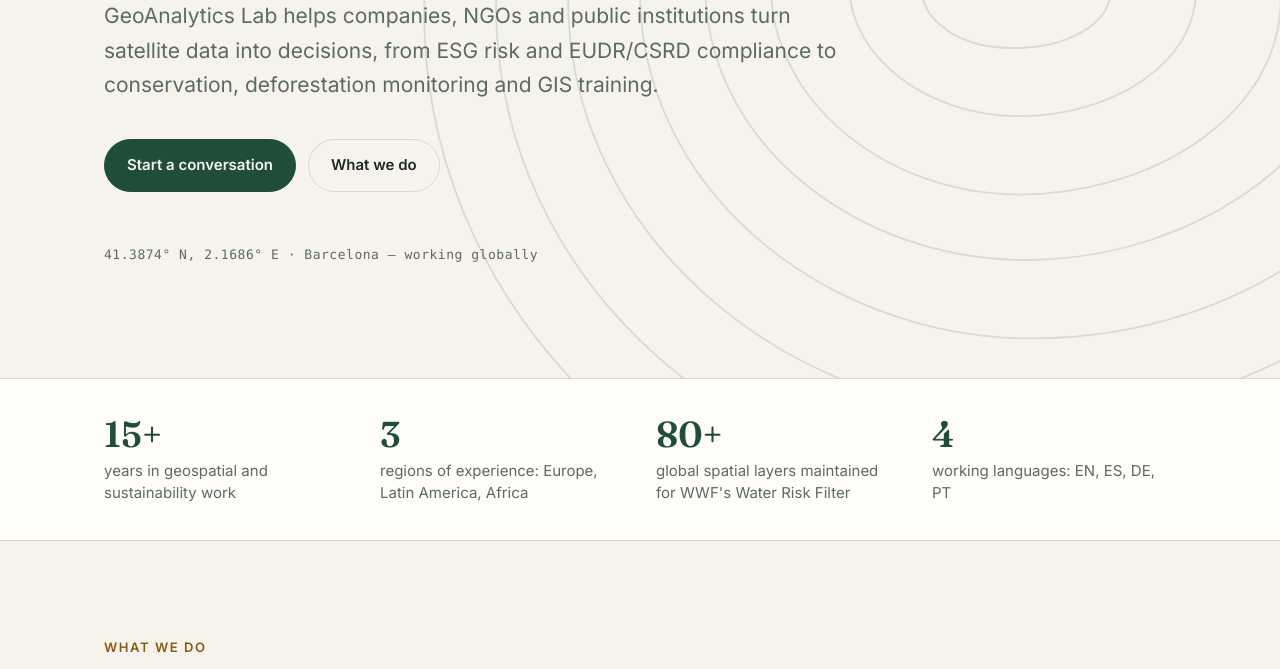
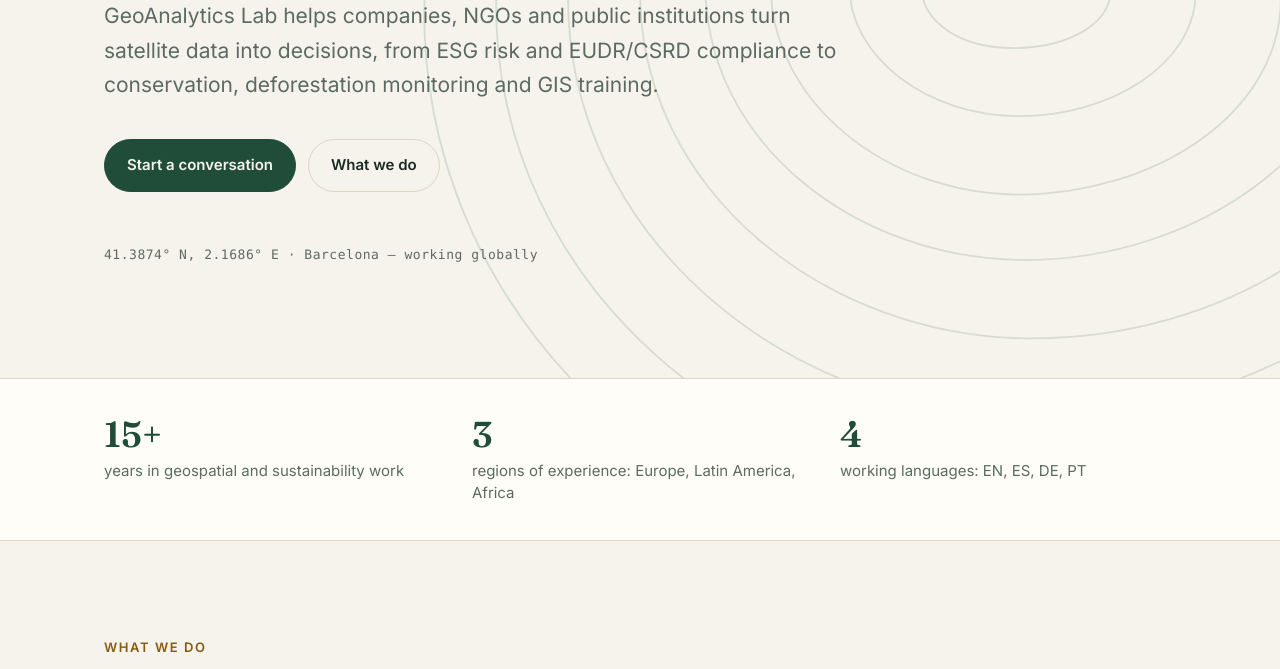
Before and after one commit to coelho85/geoanalyticslab-site, a plain HTML site: page index.html in a window 1280 px wide. Shown: the part 472-1141 px from the top of the page. Drawn offline with Linux system fonts and the light colour scheme.

Commit message:
Remove Water Risk Filter figure from home page proof strip
Co-Authored-By: Claude Opus 5.5 <noreply@anthropic.com>

```diff
--- a/index.html
+++ b/index.html
@@ -91,7 +91,6 @@
     <dl class="wrap">
       <div><dt>15+</dt><dd>years in geospatial and sustainability work</dd></div>
       <div><dt>3</dt><dd>regions of experience: Europe, Latin America, Africa</dd></div>
-      <div><dt>80+</dt><dd>global spatial layers maintained for WWF's Water Risk Filter</dd></div>
       <div><dt>4</dt><dd>working languages: EN, ES, DE, PT</dd></div>
     </dl>
   </div>
--- a/styles.css
+++ b/styles.css
@@ -103,10 +103,10 @@ header.nav {
 
 /* Proof strip */
 .proof { border-top: 1px solid var(--line); background: var(--surface); }
-.proof dl { display: grid; gap: 28px 32px; margin: 0 auto; padding-top: 36px; padding-bottom: 36px; grid-template-columns: repeat(4, 1fr); }
+.proof dl { display: grid; gap: 28px 32px; margin: 0 auto; padding-top: 36px; padding-bottom: 36px; grid-template-columns: repeat(3, 1fr); }
 .proof dt { font: 600 36px/1.1 Fraunces, Georgia, serif; color: var(--brand); }
 .proof dd { margin: 6px 0 0; font-size: 15px; line-height: 1.45; color: var(--muted); }
-@media (max-width: 820px) { .proof dl { grid-template-columns: 1fr 1fr; } }
+@media (max-width: 640px) { .proof dl { grid-template-columns: 1fr; } }
 
 section { padding: 96px 0; border-top: 1px solid var(--line); }
 section h2 { font-size: clamp(30px, 4vw, 42px); max-width: 22ch; }
```
